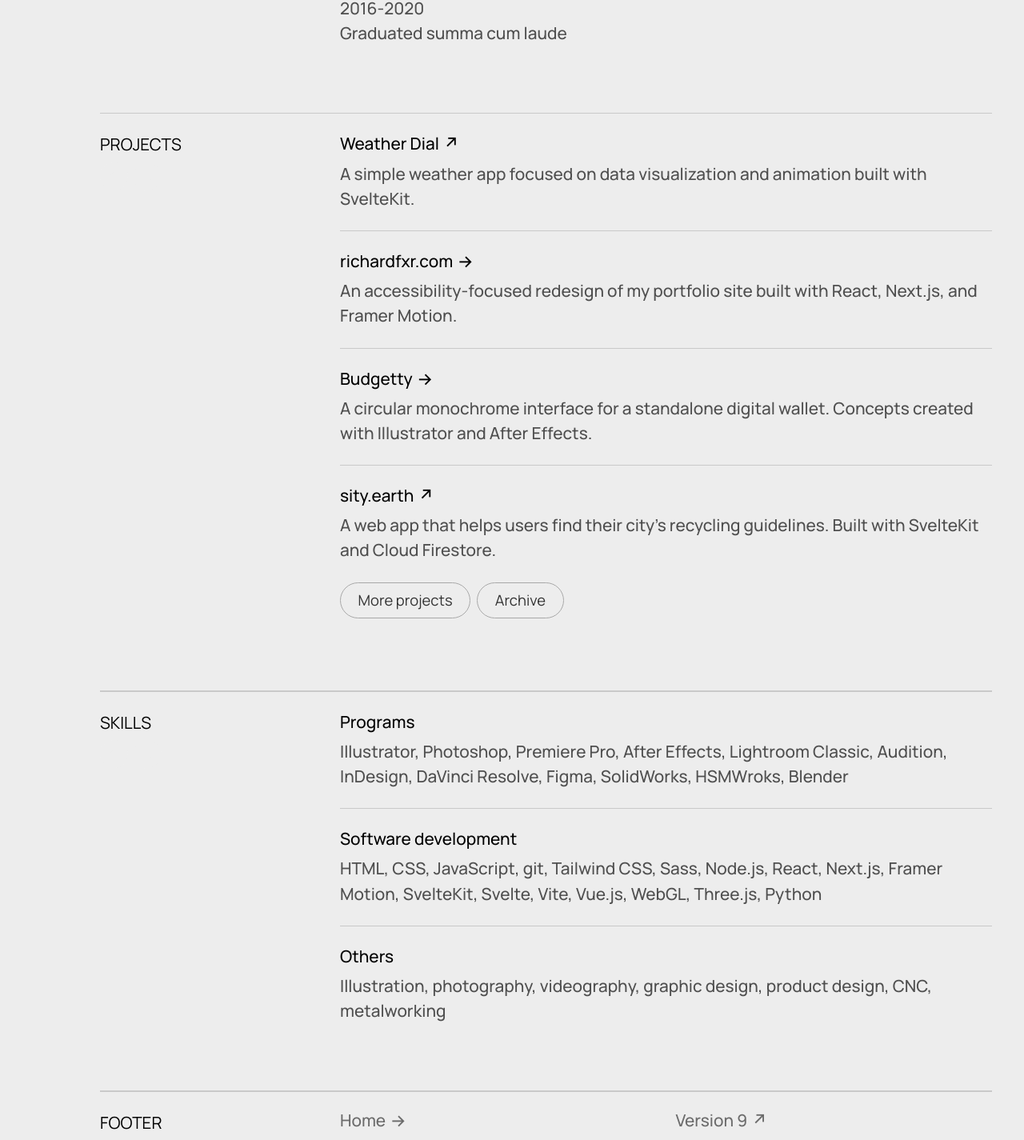
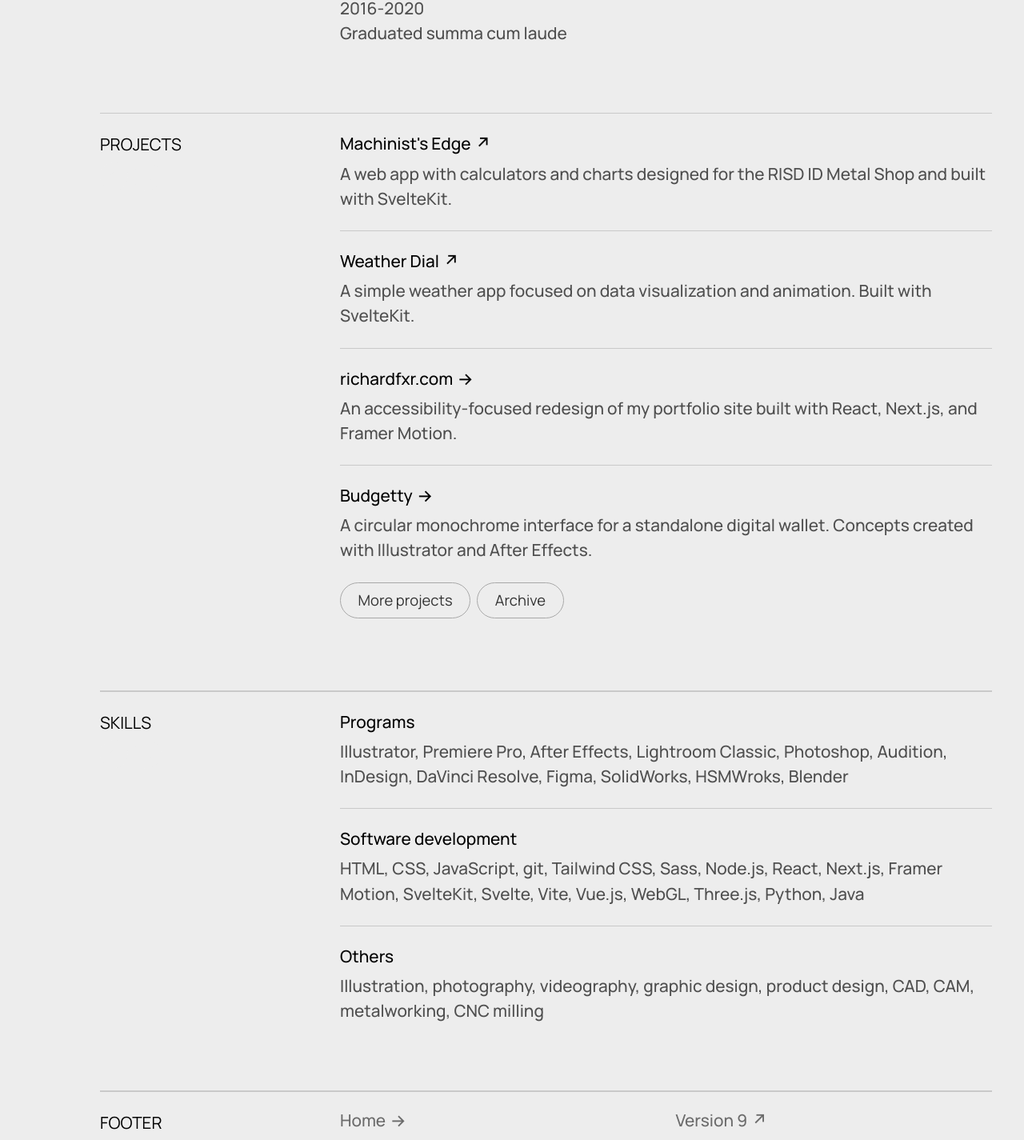
Before and after one commit to richardfxr/richardfxr, a Next.js app: page /about/resume in a window 1280 px wide. Shown: the part 1189-2614 px from the top of the page at 80% size. Built offline with nearby package versions, Linux system fonts and the light colour scheme.

Commit message:
🔵RCT: update resume to include Machinist's Edge

```diff
--- a/pages/about/resume.js
+++ b/pages/about/resume.js
@@ -3,7 +3,6 @@
 import Head from 'next/head'
 // components
 import Layout from "../../components/Layout"
-import PageHeading from '../../components/PageHeading'
 import Section from "../../components/Section"
 import UnderlinedLink from '../../components/UnderlinedLink'
 import Button from '../../components/Button'
@@ -79,7 +78,7 @@ export default function Resume() {
                         </div>
                     </dl>
 
-                    <p className='md first'>This is the web version of my résumé. It was last updated on <em>October 15, 2022</em>. Please use the PDF version linked below for downloading and printing.</p>
+                    <p className='md first'>This is the web version of my résumé, last updated on <em>December 22, 2022</em>. Please use the PDF version below for downloading and printing.</p>
                     <Button href="/RichardFu-resume.pdf" target="_blank" styling="sm">PDF version</Button>
                 </Section>
 
@@ -114,8 +113,12 @@ export default function Resume() {
                 <Section sections={sections} index={3} skipLinkHidden>
                     <dl className="oneCol dlList detailed">
                         <div>
+                            <dt><UnderlinedLink href="https://www.machinists-edge.com/" target="_blank" print="machinists-edge.com">Machinist&#39;s Edge</UnderlinedLink></dt>
+                            <dd>A web app with calculators and charts designed for the RISD ID Metal Shop and built with SvelteKit.</dd>
+                        </div>
+                        <div>
                             <dt><UnderlinedLink href="https://weatherdial.richardfxr.com/" target="_blank" print="weatherdial.richardfxr.com">Weather Dial</UnderlinedLink></dt>
-                            <dd>A simple weather app focused on data visualization and animation built with SvelteKit.</dd>
+                            <dd>A simple weather app focused on data visualization and animation. Built with SvelteKit.</dd>
                         </div>
                         <div>
                             <dt><UnderlinedLink to="/info">richardfxr.com</UnderlinedLink></dt>
@@ -124,10 +127,6 @@ export default function Resume() {
                         <div>
                             <dt><UnderlinedLink to="/projects/budgetty" print="richardfxr.com/projects/budgetty">Budgetty</UnderlinedLink></dt>
                             <dd>A circular monochrome interface for a standalone digital wallet. Concepts created with Illustrator and After Effects.</dd>
-                        </div>
-                        <div>
-                            <dt><UnderlinedLink href="https://sity.earth/" target="_blank">sity.earth</UnderlinedLink></dt>
-                            <dd>A web app that helps users find their city’s recycling guidelines. Built with SvelteKit and Cloud Firestore.</dd>
                         </div>
                     </dl>
 
@@ -141,15 +140,15 @@ export default function Resume() {
                     <dl className="oneCol dlList detailed">
                         <div>
                             <dt>Programs</dt>
-                            <dd>Illustrator, Photoshop, Premiere Pro, After Effects, Lightroom Classic, Audition, InDesign, DaVinci Resolve, Figma, SolidWorks, HSMWroks, Blender</dd>
+                            <dd>Illustrator, Premiere Pro, After Effects, Lightroom Classic, Photoshop, Audition, InDesign, DaVinci Resolve, Figma, SolidWorks, HSMWroks, Blender</dd>
                         </div>
                         <div>
                             <dt>Software development</dt>
-                            <dd>HTML, CSS, JavaScript, git, Tailwind CSS, Sass, Node.js, React, Next.js, Framer Motion, SvelteKit, Svelte, Vite, Vue.js, WebGL, Three.js, Python</dd>
+                            <dd>HTML, CSS, JavaScript, git, Tailwind CSS, Sass, Node.js, React, Next.js, Framer Motion, SvelteKit, Svelte, Vite, Vue.js, WebGL, Three.js, Python, Java</dd>
                         </div>
                         <div>
                             <dt>Others</dt>
-                            <dd>Illustration, photography, videography, graphic design, product design, CNC, metalworking</dd>
+                            <dd>Illustration, photography, videography, graphic design, product design, CAD, CAM, metalworking, CNC milling</dd>
                         </div>
                     </dl>
                 </Section>
```
Also changed, not shown: 1 other file (tests, documents, lock files or other folders).
